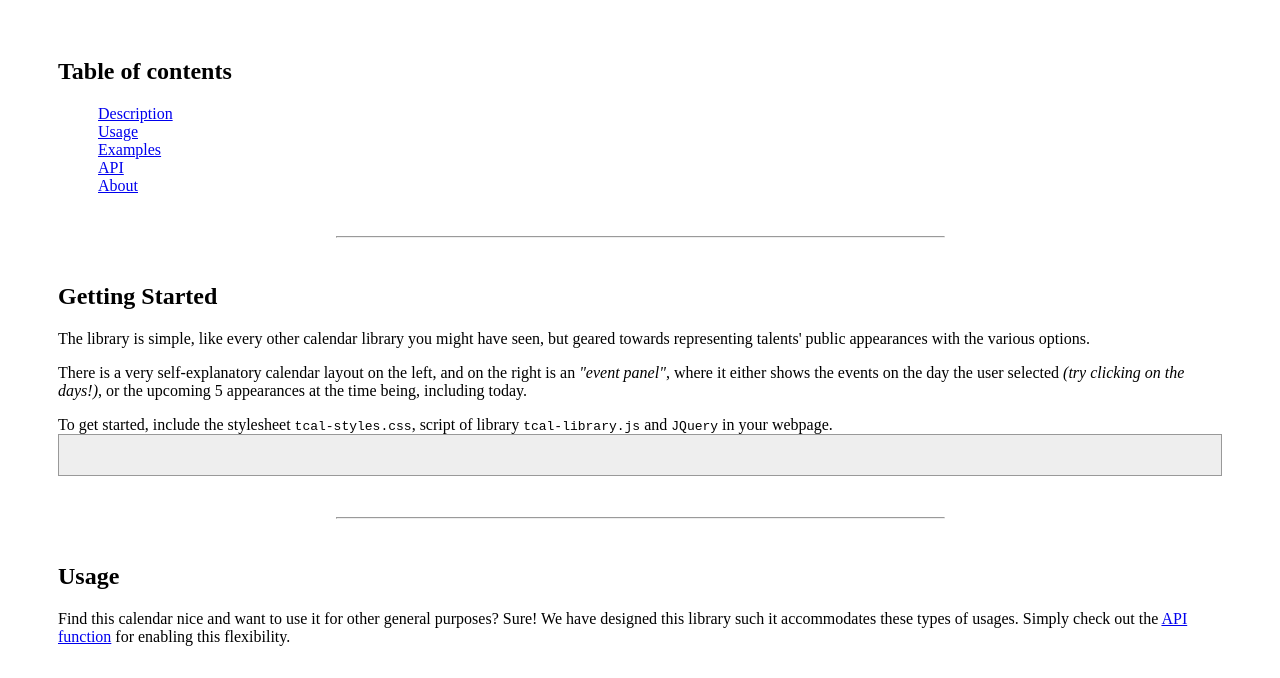
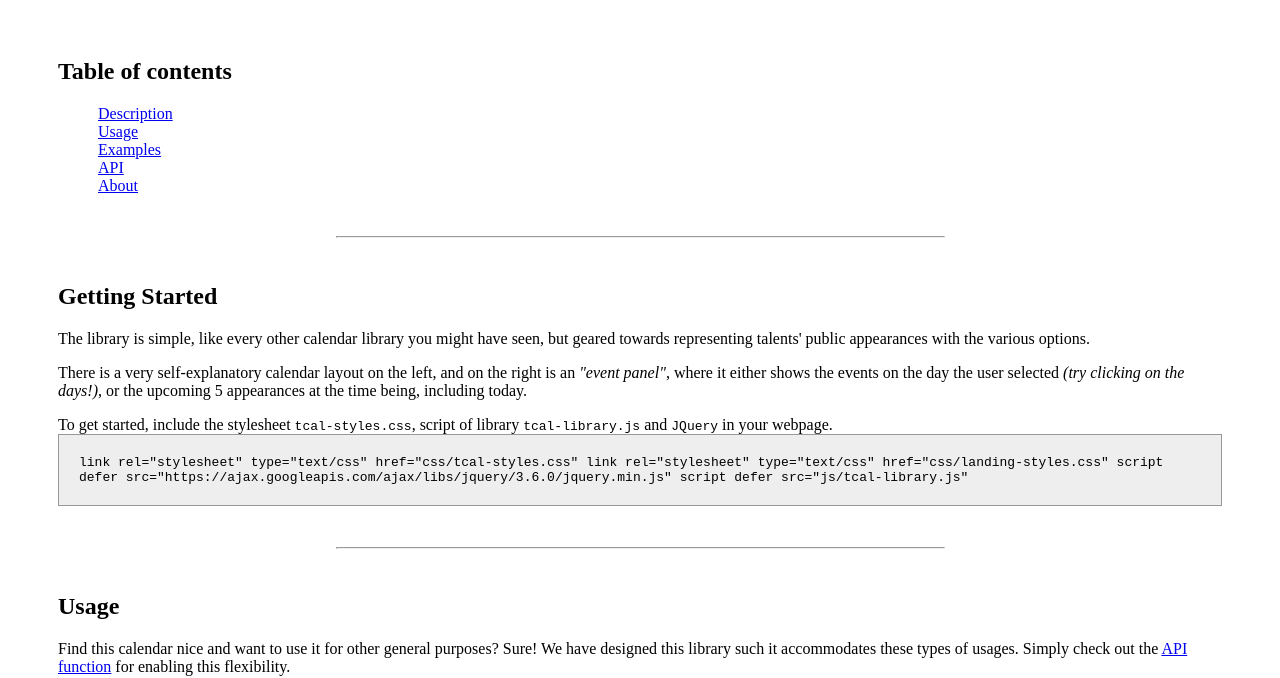
Before and after one commit to intezzz/Tcal, a website: page pub/examples.html in a window 1280 px wide. Shown: the part 134-812 px from the top of the page. Drawn offline with nearby package versions, Linux system fonts and the light colour scheme.

Commit message:
update examples.html

```diff
--- a/pub/examples.html
+++ b/pub/examples.html
@@ -8,7 +8,7 @@
     <link rel="stylesheet" type="text/css" href="css/tcal-styles.css">
     <link rel="stylesheet" type="text/css" href="css/landing-styles.css">
 
-    <title>Individual Project - Alpha Release</title>
+    <title>Individual Project - Final Submission</title>
 
     <!--load jQuery-->
     <script defer src="https://ajax.googleapis.com/ajax/libs/jquery/3.6.0/jquery.min.js"></script>
@@ -50,14 +50,14 @@
             To get started, include the stylesheet <code>tcal-styles.css</code>, script of library <code>tcal-library.js</code> and <code>JQuery</code> in your webpage. <br>
             <code style="background-color: #eee; border: 1px solid #999; display: block; padding: 20px;">
                 <!--link styles-->
-                <link rel="stylesheet" type="text/css" href="css/tcal-styles.css">
-                <link rel="stylesheet" type="text/css" href="css/landing-styles.css">
+                link rel="stylesheet" type="text/css" href="css/tcal-styles.css"
+                link rel="stylesheet" type="text/css" href="css/landing-styles.css"
 
                 <!--load jQuery-->
-                <script defer src="https://ajax.googleapis.com/ajax/libs/jquery/3.6.0/jquery.min.js"></script>
+                script defer src="https://ajax.googleapis.com/ajax/libs/jquery/3.6.0/jquery.min.js"
 
                 <!--load scripts-->
-                <script defer src="js/tcal-library.js"></script>
+                script defer src="js/tcal-library.js"
             </code>
         </p>
     </div>
```
